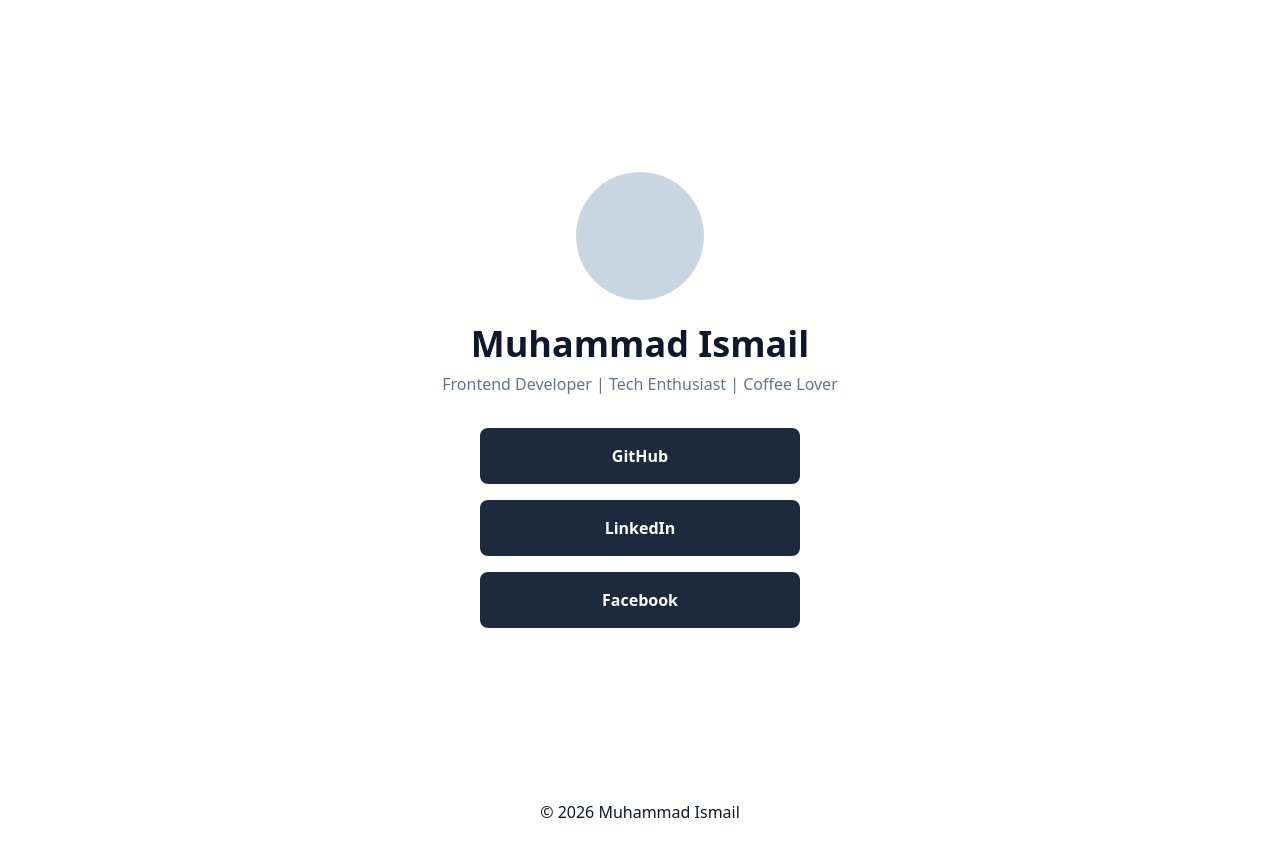
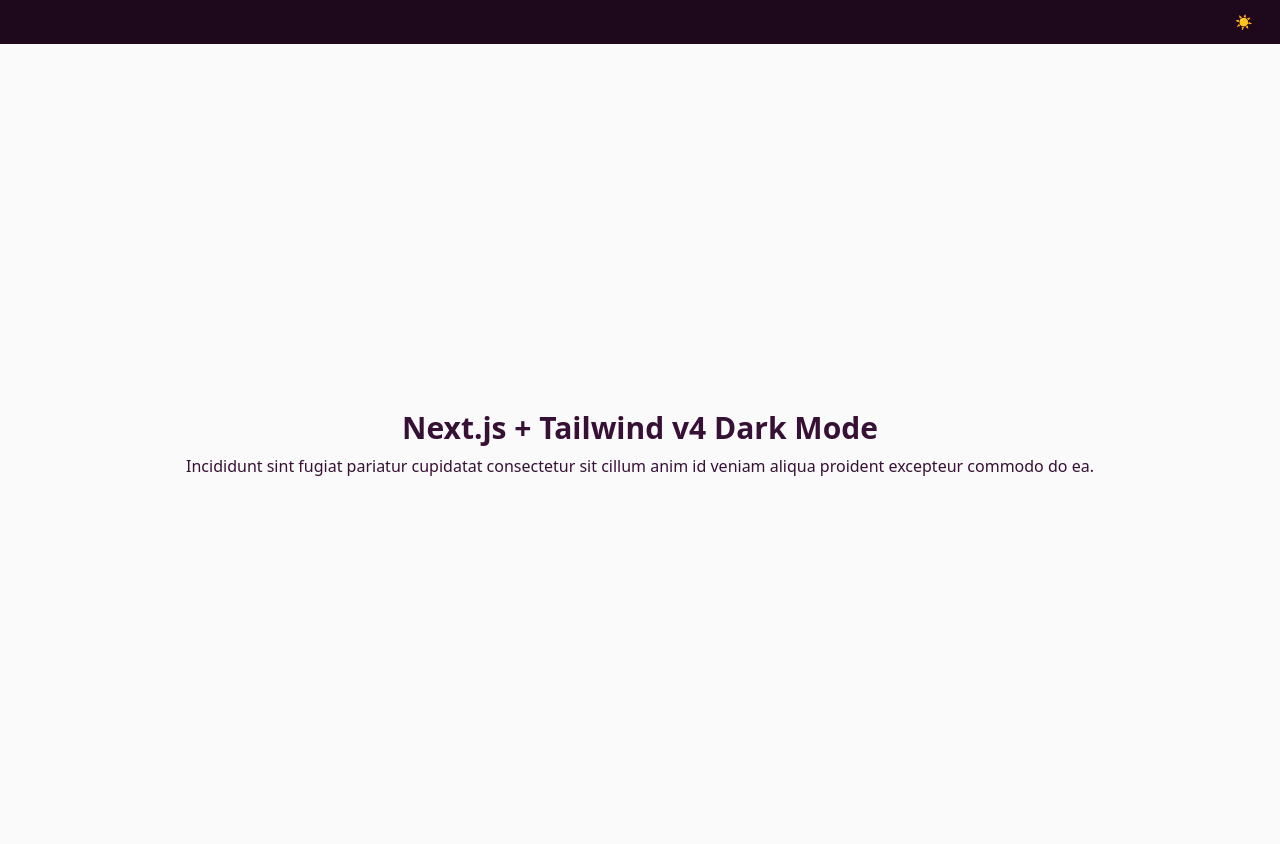
Before and after one commit to mi-web-89/my-portofolio, a Next.js app: page / in a window 1280 px wide. Built offline with nearby package versions, Linux system fonts and the light colour scheme.

Commit message:
feat: dark mode

```diff
--- a/app/component/Footer.tsx
+++ /dev/null
@@ -1,7 +0,0 @@
-export default function Footer() {
-  return (
-    <footer>
-      <p className="text-center">	&#169; {new Date().getFullYear()} Muhammad Ismail</p>
-    </footer>
-  )
-}
--- a/app/component/Header.tsx
+++ /dev/null
@@ -1,3 +0,0 @@
-export default function Header() {
-  return <header></header>;
-}
--- /dev/null
+++ b/app/components/header.tsx
@@ -0,0 +1,9 @@
+import { ThemeToggle } from "./theme-toggle";
+
+export default function Header() {
+  return (
+    <header className="flex justify-end px-4 py-1 bg-background-dark dark:border-b">
+      <ThemeToggle />
+    </header>
+  );
+}
--- /dev/null
+++ b/app/components/theme-toggle.jsx
@@ -0,0 +1,31 @@
+"use client";
+
+import { useEffect, useState } from "react";
+
+export function ThemeToggle() {
+  const [isDark, setIsDark] = useState(false);
+
+  useEffect(() => {
+    setIsDark(document.documentElement.classList.contains("dark"));
+  }, []);
+
+  const toggleTheme = () => {
+    const html = document.documentElement;
+
+    if (html.classList.contains("dark")) {
+      html.classList.remove("dark");
+      localStorage.setItem("theme", "light");
+      setIsDark(false);
+    } else {
+      html.classList.add("dark");
+      localStorage.setItem("theme", "dark");
+      setIsDark(true);
+    }
+  };
+
+  return (
+    <button onClick={toggleTheme} className="rounded-md px-3 py-2 text-sm">
+      {isDark ? "🌙" : "☀️"}
+    </button>
+  );
+}
--- a/app/globals.css
+++ b/app/globals.css
@@ -1,19 +1,32 @@
 @import "tailwindcss";
 
-/* Kustomisasi Tema */
+@custom-variant dark (&:where(.dark, .dark *));
+
 @theme {
-  --font-sans: var(--font-inter), ui-sans-serif, system-ui;
-  --color-brand: #3b82f6;
-  --color-brand-dark: #1e3a8a;
+    --color-background-light: hsl(0 0% 98%);
+    --text-primary-light: hsl(304 54.4% 14%);
+    --color-background-dark: hsl(304 54.4% 7.5%);
+    --text-primary-dark: hsl(0 0% 98%);
+  }
 
-  /* custom color */
-  --color-primary: #0ea5e9;
-  --color-secondary: #64748b;
+/* globals.css */
+:root {
+  --background: var(--color-background-light);
+  --foreground: var(--text-primary-light);
 }
 
-/* Base style tambahan jika diperlukan */
-@layer base {
-  body {
-    @apply antialiased text-slate-900 bg-white dark:bg-slate-950 dark:text-white;
-  }
+.dark {
+  --background: var(--color-background-dark);
+  --foreground: var(--text-primary-dark);
 }
+
+body {
+  background-color: var(--background);
+  color: var(--foreground);
+  transition: background-color 0.3s, color 0.3s;
+  box-sizing: border-box;
+}
+
+html {
+  scroll-behavior: smooth;
+}
--- a/app/layout.tsx
+++ b/app/layout.tsx
@@ -1,18 +1,25 @@
 import type { Metadata } from "next";
-import { Inter } from "next/font/google";
+import { Inter, Roboto_Mono } from "next/font/google";
 import "./globals.css";
+import Header from "./components/header";
+import { themeScript } from "./lib/theme-script";
 
-import Header from "./component/Header";
-import Footer from "./component/Footer";
-
+// Konfigurasi font
 const inter = Inter({
   subsets: ["latin"],
-  variable: "--font-inter",
+  display: "swap",
+  variable: "--font-inter", // Menggunakan CSS Variable
+});
+
+const robotoMono = Roboto_Mono({
+  subsets: ["latin"],
+  display: "swap",
+  variable: "--font-roboto-mono",
 });
 
 export const metadata: Metadata = {
   title: "Muhammad Ismail",
-  description: "My Portofolio - Tech enthusiast and Frontend developer",
+  description: "My Portofolio - Frontend engineer",
 };
 
 export default function RootLayout({
@@ -21,11 +28,15 @@
   children: React.ReactNode;
 }>) {
   return (
-    <html lang="en">
-      <body className={`${inter} font-sans`}>
+    <html lang="en" suppressHydrationWarning>
+      {/* suppressHydrationWarning penting agar tidak error saat mismatch tema antara server & client */}
+      <head>
+        <script dangerouslySetInnerHTML={{ __html: themeScript }}></script>
+      </head>
+
+      <body className={`${inter} ${robotoMono}`}>
         <Header />
         {children}
-        <Footer />
       </body>
     </html>
   );
--- /dev/null
+++ b/app/lib/theme-script.ts
@@ -0,0 +1,16 @@
+export const themeScript = `
+(function () {
+  try {
+    const theme = localStorage.getItem("theme");
+
+    if (theme === "dark") {
+      document.documentElement.classList.add("dark");
+    } else if (!theme) {
+      const prefersDark = window.matchMedia("(prefers-color-scheme: dark)").matches;
+      if (prefersDark) {
+        document.documentElement.classList.add("dark");
+      }
+    }
+  } catch (_) {}
+})();
+`;
--- a/app/page.tsx
+++ b/app/page.tsx
@@ -1,38 +1,11 @@
-// import Image from "next/image";
-
 export default function Home() {
-  const links = [
-    { name: "GitHub", url: "https://github.com/mi-web-89" },
-    { name: "LinkedIn", url: "https://linkedin.com/in/muhammad-ismaill-0698a824b/" },
-    { name: "Facebook", url: "https://facebook.com/muhammad.ismail.7758235" },
-  ];
-
   return (
-    <>
-      <main className="flex min-h-screen flex-col items-center justify-center p-8">
-        <div className="text-center">
-          <div className="mx-auto mb-6 h-32 w-32 rounded-full bg-slate-300"></div>
-
-          <h1 className="text-4xl font-bold">Muhammad Ismail</h1>
-          <p className="mt-2 text-slate-500">
-            Frontend Developer | Tech Enthusiast | Coffee Lover
-          </p>
-
-          <div className="mt-8 flex flex-col gap-4 w-full max-w-xs mx-auto">
-            {links.map((link) => (
-              <a
-                key={link.name}
-                href={link.url}
-                target="_blank"
-                rel="noopener noreferrer"
-                 className="bg-slate-800 text-white p-4 rounded-lg font-semibold text-center hover:bg-slate-700 hover:scale-105 transition-all"
-              >
-                {link.name}
-              </a>
-            ))}
-          </div>
-        </div>
-      </main>
-    </>
+    <main className="min-h-screen flex flex-col items-center justify-center space-y-2">
+      <h1 className="text-3xl font-bold">Next.js + Tailwind v4 Dark Mode</h1>
+      <p>
+        Incididunt sint fugiat pariatur cupidatat consectetur sit cillum anim id
+        veniam aliqua proident excepteur commodo do ea.
+      </p>
+    </main>
   );
 }
```
